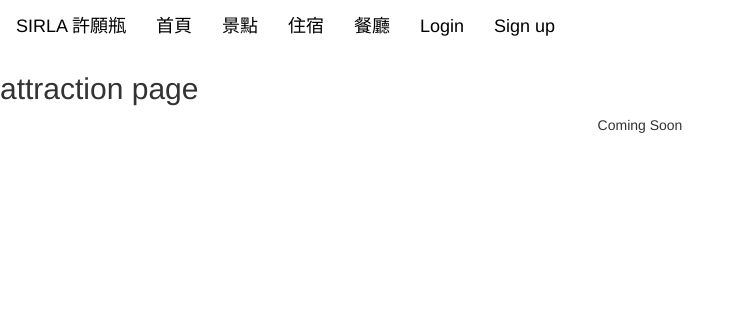
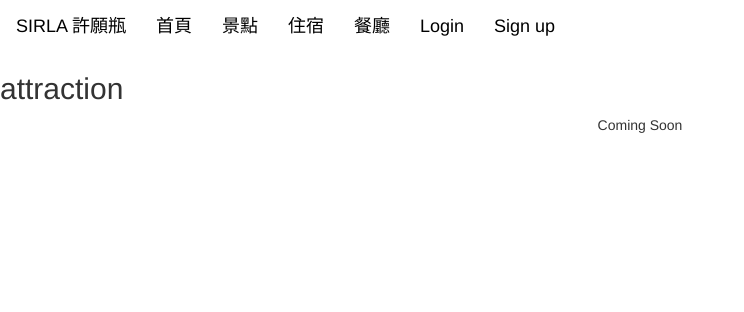
Before and after one commit to w71370218/SJWB, a Django app: page /attraction/ in a window 1280 px wide. Shown: the top 312 px of the page, without its empty margins (0-744 px from the left). Run offline with Django 3.2, Linux system fonts and the light colour scheme; data that the repository does not hold is empty; some libraries are stand-ins or nearby versions.

```diff
--- a/mysite/templates/attraction.html
+++ b/mysite/templates/attraction.html
@@ -4,7 +4,7 @@
 {% endblock %}
 
 {% block content %}
-	<h2>attraction page</h2>
+	<h2>attraction</h2>
 	<div class="container">
 			{% for post in post_list %}
 				<div class="post">
--- a/mysite/templates/restaurant.html
+++ b/mysite/templates/restaurant.html
@@ -4,7 +4,7 @@
 {% endblock %}
 
 {% block content %}
-	<h2>restaurant page</h2>
+	<h2>restaurant</h2>
 	<div class="container">
 			{% for post in post_list %}
 				<div class="post">
```
